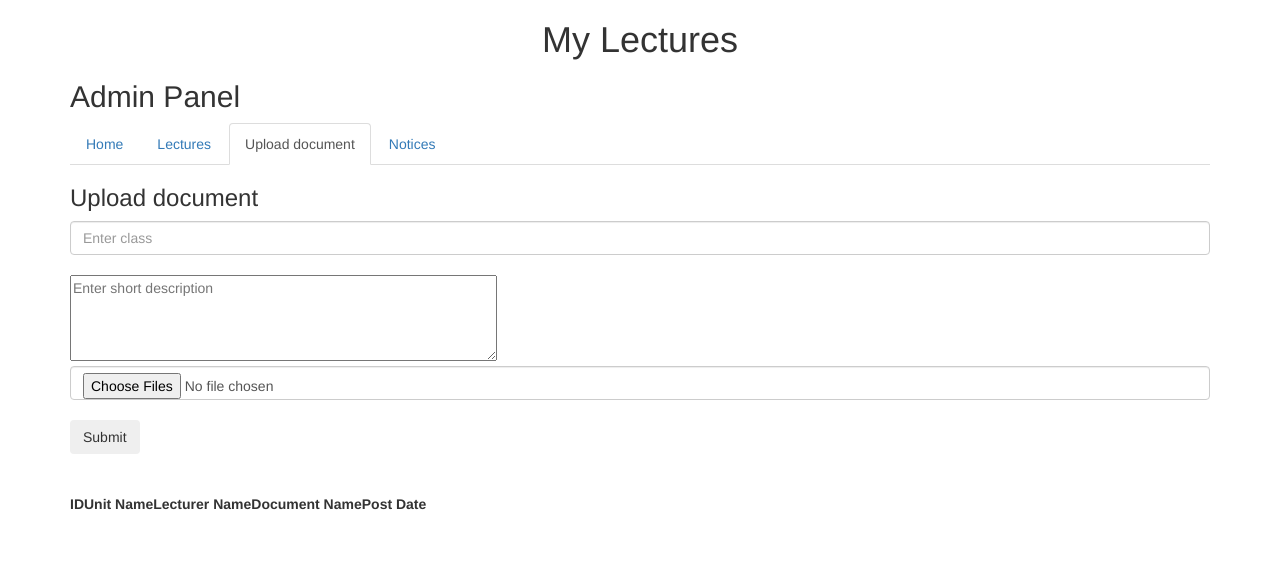
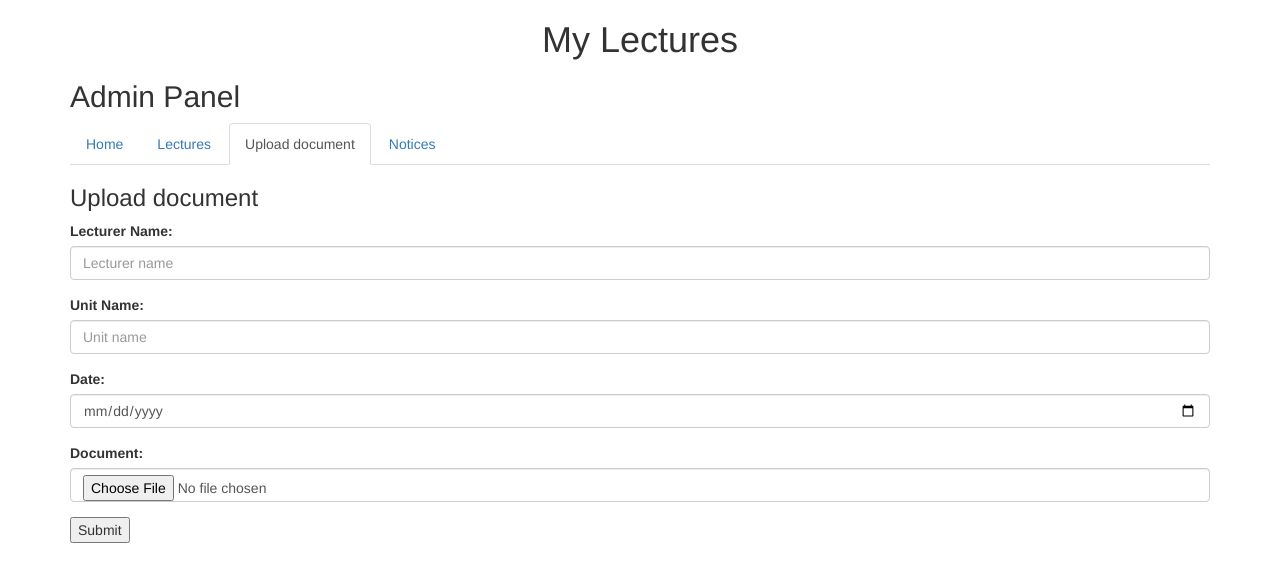
Before and after one commit to Olivertweesty/mylectures_backend, a Flask app: template templates/admin.html in a window 1280 px wide, after a click on "Upload document". Shown: the top 582 px of the page. Run offline with Flask 2, Linux system fonts and the light colour scheme; the template is opened without the code that fills it, so the values that code supplies are empty; some libraries are stand-ins or nearby versions.

Commit message:
upload document

```diff
--- a/static/admin.js
+++ b/static/admin.js
@@ -209,3 +209,78 @@ function submit_edit_lecture(event) {
             console.log('Request failed', error);
         });
 }
+
+function fetch_notes() {
+    fetch(window.location + 'load_notes', {
+        mode: 'no-cors'
+    })
+        .then(
+            function (response) {
+                if (response.status !== 200) {
+                    console.log('Looks like there was a problem fetching notes. Status Code: ' + response.status);
+
+                    document.getElementById('notices_fetching_status').innerHTML = "<i>Problem encountered while fetching notes</i>";
+                    document.getElementById("notes_table").style.display = "none";
+                    return;
+                }
+
+                // Examine the text in the response
+                response.json().then(function (data) {
+                    console.log(data);
+                    if (data.length == 0) {
+                        document.getElementById('notes_fetching_status').innerHTML = "<i> No notes found</i>";
+                        document.getElementById("notes_table").style.display = "none";
+                    } else {
+                        document.getElementById('notes_fetching_status').innerHTML = "";
+                        document.getElementById("notes_table").style.display = "block";
+
+                        console.log(data);
+                        document.getElementById("notes_tbody").innerHTML = "";
+
+                        data.forEach(data => {
+                            populate_notes(data.id, data.unit_name, data.lecturer_name, data.doc_name, data.postdate);
+                        });
+                    }
+                });
+            }
+        )
+        .catch(function (err) {
+            console.log('Fetch Error :-S', err);
+        });
+}
+
+function populate_notes(id, name, lecturer, document_name, postdate) {
+    let tbody = document.getElementById("notes_tbody");
+
+    tbody.innerHTML += `
+        <tr>
+            <td>${id}</td>
+            <td>${name}</td>
+            <td>${lecturer}</td>
+            <td>${document_name}</td>
+            <td>${postdate}</td>
+        </tr>
+    `;
+}
+
+function submit_document(event) {
+    event.preventDefault()
+    let doc_form = document.getElementById("document_form");
+
+    fetch(window.location + "uploaddocument", {
+        method: 'POST',
+        body: new FormData(doc_form)
+    })
+        .then(function (data) {
+            console.log('Request succeeded with JSON response: ', data);
+            document.getElementById("upload_a").value = "";
+            document.getElementById("upload_b").value = "";
+            document.getElementById("upload_c").value = "";
+            document.getElementById("upload_d").value = "";
+
+            fetch_notes();
+        })
+        .catch(function (error) {
+            console.log('Request failed', error);
+        });
+}
--- a/templates/admin.html
+++ b/templates/admin.html
@@ -26,7 +26,7 @@
         <ul class="nav nav-tabs">
             <li class="active"><a data-toggle="tab" href="#home">Home</a></li>
             <li onclick="fetch_lectures()"><a data-toggle="tab" href="#menu1">Lectures</a></li>
-            <li><a data-toggle="tab" href="#menu2">Upload document</a></li>
+            <li onclick="fetch_notes()"><a data-toggle="tab" href="#menu2">Upload document</a></li>
             <li onclick="load_notices()"><a data-toggle="tab" href="#menu3">Notices</a></li>
         </ul>
 
@@ -70,17 +70,32 @@
             <div id="menu2" class="tab-pane fade">
                 <h3>Upload document</h3>
 
-                <form action="">
-                    <input type="text" placeholder="Enter class" class="form-control"> <br>
+                <form id="document_form" action="">
+                    <div class="form-group">
+                        <label for="lec_name">Lecturer Name:</label>
+                        <input name="lec_name" id="upload_a" type="text" class="form-control" placeholder="Lecturer name">
+                    </div>
 
-                    <textarea placeholder="Enter short description" rows="4" cols="50"></textarea>
+                    <div class="form-group">
+                        <label for="unit_name">Unit Name:</label>
+                        <input name="unit_name" id="upload_b" type="text" class="form-control" placeholder="Unit name">
+                    </div>
 
-                    <input type="file" name="document_upload" class="form-control" multiple> <br>
-                    <input type="submit" class="btn">
+                    <div class="form-group">
+                        <label for="postdate">Date:</label>
+                        <input name="postdate" id="upload_c" type="date" class="form-control">
+                    </div>
+
+                    <div class="form-group">
+                        <label for="file">Document:</label>
+                        <input name="file" id="upload_d" type="file" class="form-control">
+                    </div>
                 </form>
+                <button onclick="submit_document(event)">Submit</button>
 
                 <br><br>
-                <table id="notes_table">
+                <div id="notes_fetching_status"></div>
+                <table id="notes_table" style="display: none;" class="table table-striped table-responsive">
                     <thead>
                         <th>ID</th>
                         <th>Unit Name</th>
```
Also changed, not shown: mylectures.db.
